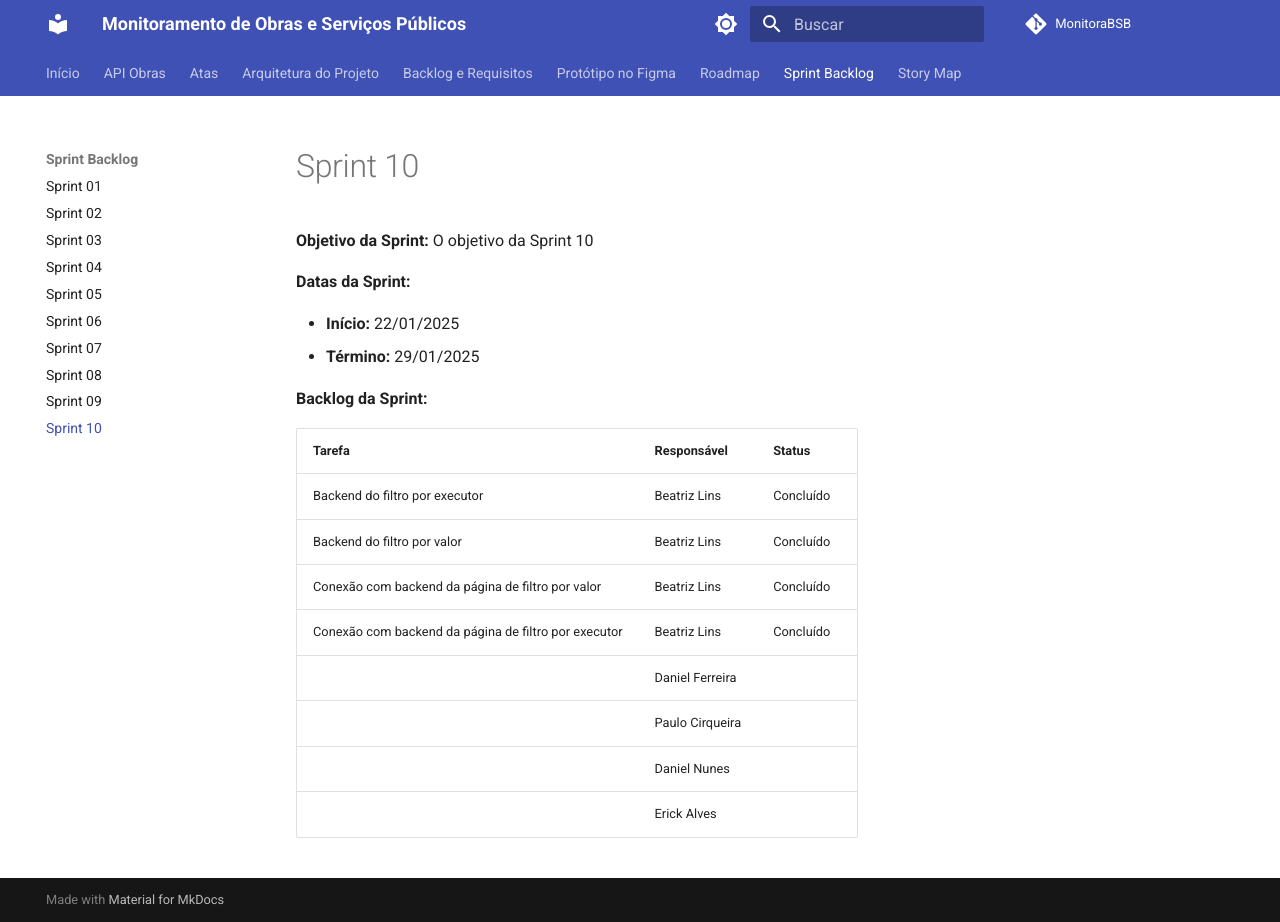
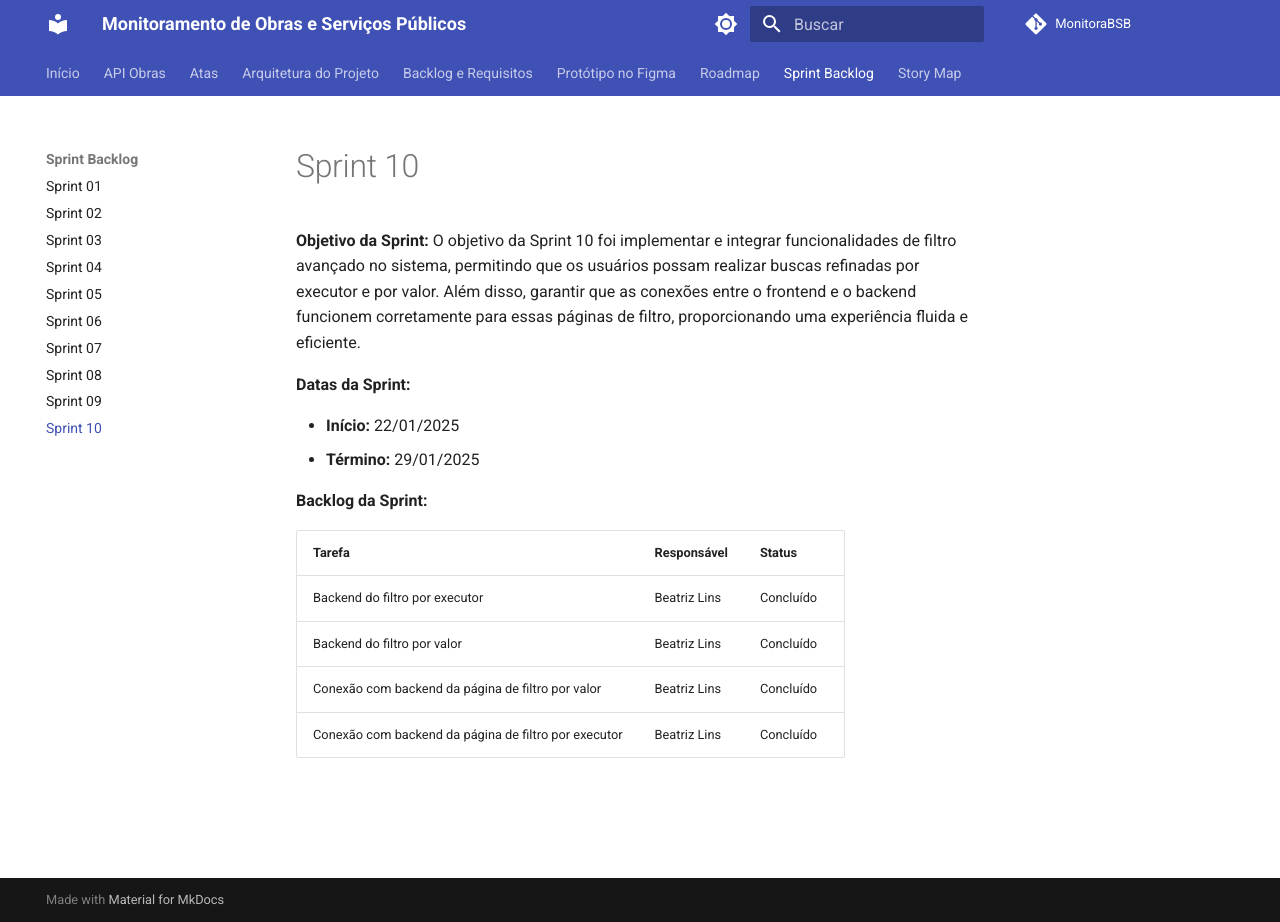
Before and after one commit to unb-mds/2024-2-Squad08, an MkDocs documentation site: the page built from docs/sprints/sprint10.md, in a window 1280 px wide and 922 px high. Built offline with MkDocs 1.6.1 and Material for MkDocs 9.7.7, drawn with Linux system fonts in a browser that asks for light colours; comment, search, counter and statistics services are not loaded.

Commit message:
feat: updating sprint 11

```diff
--- a/docs/sprints/sprint10.md
+++ b/docs/sprints/sprint10.md
@@ -1,6 +1,6 @@
 
 **Objetivo da Sprint:**
-O objetivo da Sprint 10
+O objetivo da Sprint 10 foi implementar e integrar funcionalidades de filtro avançado no sistema, permitindo que os usuários possam realizar buscas refinadas por executor e por valor. Além disso, garantir que as conexões entre o frontend e o backend funcionem corretamente para essas páginas de filtro, proporcionando uma experiência fluida e eficiente.
 
 **Datas da Sprint:**
 
@@ -15,7 +15,3 @@ O objetivo da Sprint 10
 | Backend do filtro por valor| Beatriz Lins | Concluído |
 | Conexão com backend da página de filtro por valor | Beatriz Lins | Concluído |
 | Conexão com backend da página de filtro por executor | Beatriz Lins | Concluído |
-| | Daniel Ferreira |  |
-| | Paulo Cirqueira |  |
-| | Daniel Nunes |  |
-| | Erick Alves |  |
```
Also changed, not shown: docs/sprints/sprint11.md (added, +13 -0 lines).
